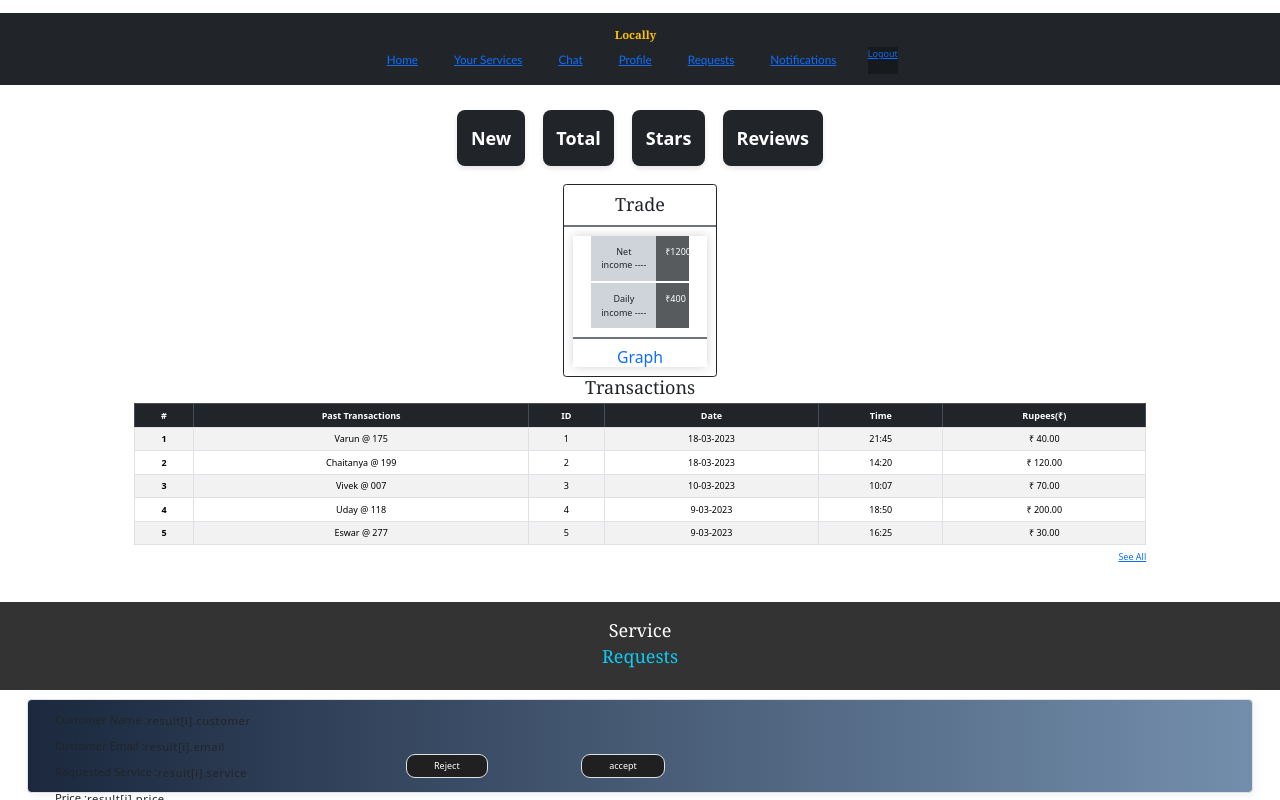
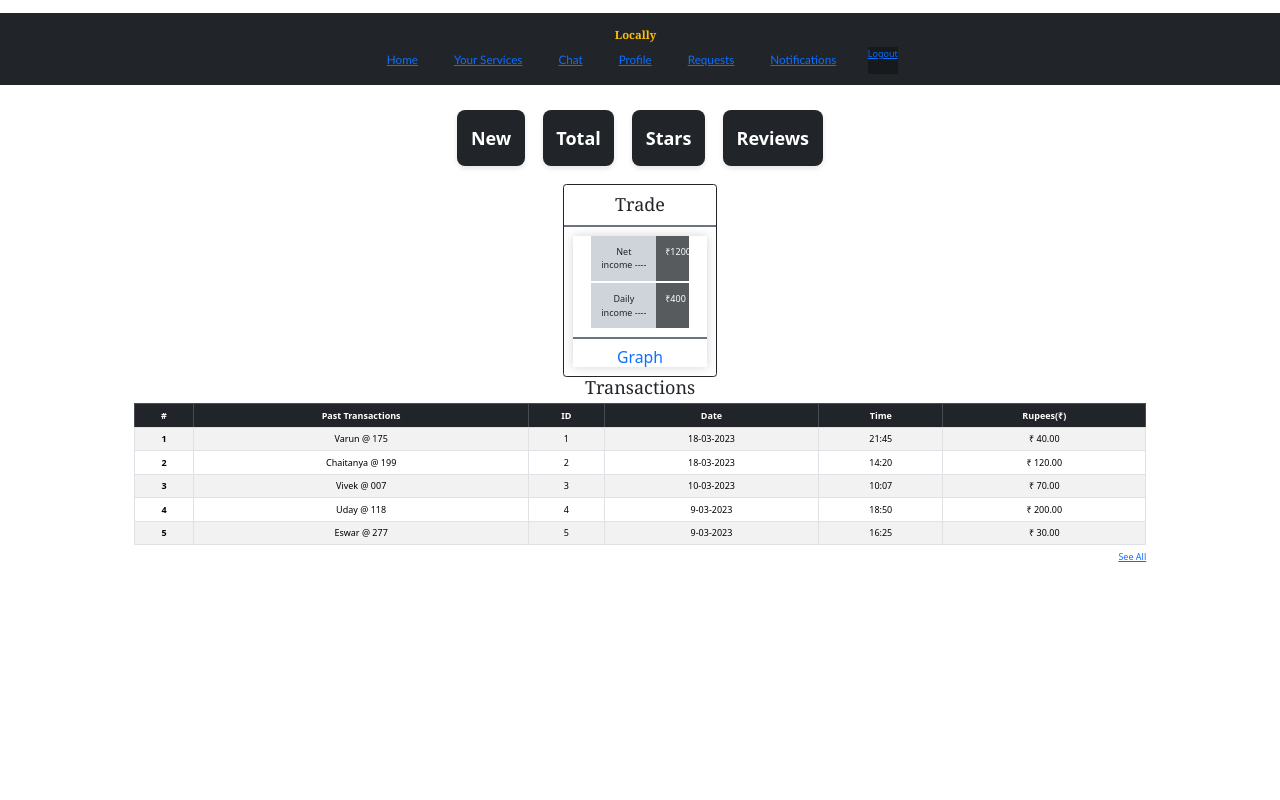
Before and after one commit to AMAN-GUPTA29/Locally-React, a React (Vite) app in the folder client/: page /sellerview in a window 1280 px wide. Built offline with nearby package versions, Linux system fonts and the light colour scheme.

Commit message:
Loginform,registrationfrom

```diff
--- a/client/package.json
+++ b/client/package.json
@@ -16,6 +16,7 @@
     "react": "^18.2.0",
     "react-chartjs-2": "^5.2.0",
     "react-dom": "^18.2.0",
+    "react-icons": "^4.12.0",
     "react-router-dom": "^6.20.0",
     "router": "^1.3.8",
     "styled-components": "^6.1.1"
@@ -28,6 +29,6 @@
     "eslint-plugin-react": "^7.33.2",
     "eslint-plugin-react-hooks": "^4.6.0",
     "eslint-plugin-react-refresh": "^0.4.4",
-    "vite": "^5.0.0"
+    "vite": "^5.0.6"
   }
 }
--- a/client/src/components/UI/Broadcast.jsx
+++ b/client/src/components/UI/Broadcast.jsx
@@ -1,8 +1,10 @@
-import React from 'react'
+import React from 'react';
+import Navbar from './Navbar';
 
 const Broadcast = () => {
   return (
     <div>
+        <Navbar/>
 
         <div className="container my-4">
             <div className="card">
@@ -11,7 +13,12 @@ const Broadcast = () => {
                 </div>
                 <div className="card-body">
                     <blockquote className="blockquote mb-0">
-                        <p>Message : data[i].message</p>
+                        <p>Message: You got 3.5star Rating</p>
+                        <p>Message: You have been credted with 50 loyalty points</p>
+                        <p>Message: You can improve your carpenting service</p>
+                        <p>Message: You can earn upto 1.25 times of original amount</p>
+
+
                     </blockquote>
                 </div>
             </div>
--- a/client/src/components/UI/Chat.jsx
+++ b/client/src/components/UI/Chat.jsx
@@ -1,11 +1,12 @@
 import React from 'react';
-import '../CSS/Chat.css'; // Make sure to create a CSS file for your styles
-// import { FontAwesomeIcon } from '@fortawesome/react-fontawesome';
-// import { faSearch, faEllipsisV, faUserCircle, faBan, faPaperclip, faLocationArrow } from '@fortawesome/free-solid-svg-icons';
+import '../CSS/Chat.css';
 
+import Navbar from './Navbar';
 const Chat = () => {
   return (
-    <div className="container-fluid h-100">
+   <div>
+	<Navbar/>
+	<div className="container-fluid h-100">
       <div className="row justify-content-center">
         {/* Left side with contacts */}
         <div className="col-md-4 col-xl-4 chat">
@@ -195,7 +196,9 @@ const Chat = () => {
         </div>
       </div>
     </div>
+   </div>
   );
 };
 
+
 export default Chat;
--- a/client/src/components/UI/LoginForm.jsx
+++ b/client/src/components/UI/LoginForm.jsx
@@ -1,7 +1,9 @@
 import React, { useState } from 'react';
+import {useNavigate} from 'react-router-dom'
 import { FaEnvelope, FaKey, FaGoogle, FaTwitter, FaInstagram } from 'react-icons/fa';
 
 const LoginForm = () => {
+  const navigate = useNavigate();
   const [formData, setFormData] = useState({
     email: '',
     password: '',
@@ -52,6 +54,7 @@ const LoginForm = () => {
      })
     // Perform login logic here
     console.log('Form submitted:', formData);
+    navigate('/sellerview')
   };
 
   return (
--- a/client/src/components/UI/Myrequests.jsx
+++ b/client/src/components/UI/Myrequests.jsx
@@ -1,15 +1,18 @@
 import React from 'react'
-import '../CSS/Myrequests.css'
+import '../CSS/Myrequests.css';
+import Navbar from './Navbar';
+
 const Myrequests = () => {
   return (
     <div>
+      <Navbar/>
           <header><h2 className="mx-5 text-tertiary">Service</h2> <h2 className="mx-5 text-info">Requests</h2></header>
     <div className="d-flex flex-column justify-content-center align-items-center mx-5">
         <div className="card col-12 d-flex flex-column justify-content-center m-3 p-4 px-5 border rounded-3">
-            <div className="d-flex"><h5>Customer Name :</h5><p className="fs-5">result[i].customer</p></div>
-            <div className="d-flex"><h5>Customer Email :</h5><p className="fs-5">result[i].email </p></div>
-            <div className="d-flex"><h5>Requested Service :</h5><p className="fs-5">result[i].service</p></div>
-            <div className="d-flex"><h5>Price :</h5><p className="fs-5">result[i].price</p></div>
+            <div className="d-flex"><h5>Customer Name :</h5><p className="fs-5">Abhilash</p></div>
+            <div className="d-flex"><h5>Customer Email :</h5><p className="fs-5">abhilash@gmail.com </p></div>
+            <div className="d-flex"><h5>Requested Service :</h5><p className="fs-5">Furniture</p></div>
+            <div className="d-flex"><h5>Price :</h5><p className="fs-5">5000</p></div>
 
             <div className="d-flex buttons">
                 <a href="/seller/rejected/ result[i].accepted " className="border p-2 px-5 reject text-decoration-none text-white">Reject</a>
@@ -20,10 +23,10 @@ const Myrequests = () => {
              </div>
                 <div className="d-flex flex-column justify-content-center align-items-center mx-5">
                     <div className="accepted-card col-12 d-flex flex-column justify-content-center m-3 p-4 px-5 border rounded-3">
-                        <div className="d-flex"><h5>Customer Name :</h5><p className="fs-5">  result[i].customers </p></div>
-                        <div className="d-flex"><h5>Customer Email :</h5><p className="fs-5">  result[i].email </p></div>
-                        <div className="d-flex"><h5>Requested Service :</h5><p className="fs-5"> result[i].service </p></div>
-                        <div className="d-flex"><h5>Price :</h5><p className="fs-5"> result[i].price </p></div>
+                        <div className="d-flex"><h5>Customer Name :</h5><p className="fs-5">karthik </p></div>
+                        <div className="d-flex"><h5>Customer Email :</h5><p className="fs-5"> karthik@outlook.com </p></div>
+                        <div className="d-flex"><h5>Requested Service :</h5><p className="fs-5">Electrician </p></div>
+                        <div className="d-flex"><h5>Price :</h5><p className="fs-5">1600 </p></div>
 
                 <div className="d-flex buttons">
                     <a href="/seller/rejected/ result[i].accepted %>/ result[i].id %>" className="after-accepted-reject border p-2 px-5 reject text-decoration-none text-white">Reject</a>
@@ -31,7 +34,7 @@ const Myrequests = () => {
                  </div>
                 </div>
         </div>
-        <h1 className="m-3 text-center">Empty</h1>
+
         <h1 className="m-3 No Requests From any User">Empty</h1>
 
     </div>
--- a/client/src/components/UI/Navbar.jsx
+++ b/client/src/components/UI/Navbar.jsx
@@ -12,7 +12,7 @@ const Navbar = () => {
         </button>
         <div className="collapse navbar-collapse" id="expandme">
           <ul className="navbar-nav me-auto mb-2 mb-lg-0">
-            <li className="nav-link active mx-4"><Link to="/seller/sellerView" >Home</Link></li>
+            <li className="nav-link active mx-4"><Link to="/sellerView" >Home</Link></li>
             <li className="nav-link active mx-4"><Link to="/seller/services" >Your Services</Link></li>
             <li className="nav-link active mx-4"><Link to="/chat" >Chat</Link></li>
             <li className="nav-link active mx-4"><Link to="/seller/profile" >Profile</Link></li>
--- a/client/src/components/UI/RegistrationForm.jsx
+++ b/client/src/components/UI/RegistrationForm.jsx
@@ -1,7 +1,10 @@
 import React, { useState } from 'react';
+import {useNavigate} from 'react-router-dom'
+
 import { FaUser, FaEnvelope, FaKey, FaGoogle, FaTwitter, FaInstagram } from 'react-icons/fa';
 
 const RegistrationForm = () => {
+  const navigate = useNavigate();
   const [formData, setFormData] = useState({
     username: '',
     email: '',
@@ -74,6 +77,7 @@ const RegistrationForm = () => {
       })
     // Perform registration logic here
     console.log('Form submitted:', formData);
+    navigate('/sellerview')
   };
 
   return (
--- a/client/src/components/UI/Sellerhome.jsx
+++ b/client/src/components/UI/Sellerhome.jsx
@@ -1,9 +1,11 @@
 import React from 'react'
 import '../CSS/sellerhome.css'
 import Transactions from './Transactions';
+import Navbar from './Navbar';
 const sellerhome = () => {
   return (
     <div>
+      <Navbar/>
     <div className="container position-relative">
         <div className="buttons my-3 d-flex justify-content-evenly">
             <a className="btn btn-dark px-4" href="#" role="button">New</a>
```
Also changed, not shown: client/src/components/varunRoutes.jsx (+14 -2 lines), 1 other file (tests, documents, lock files or other folders).
